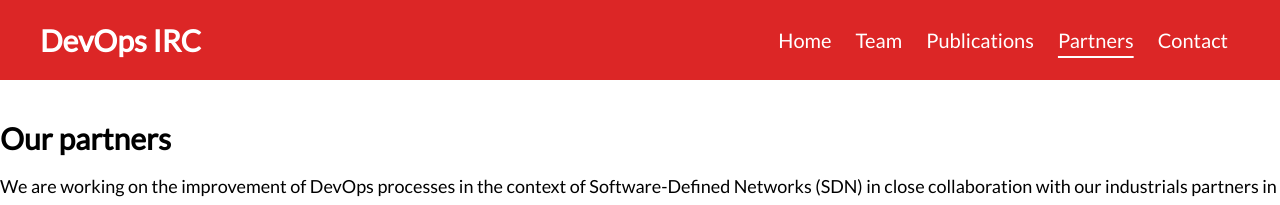
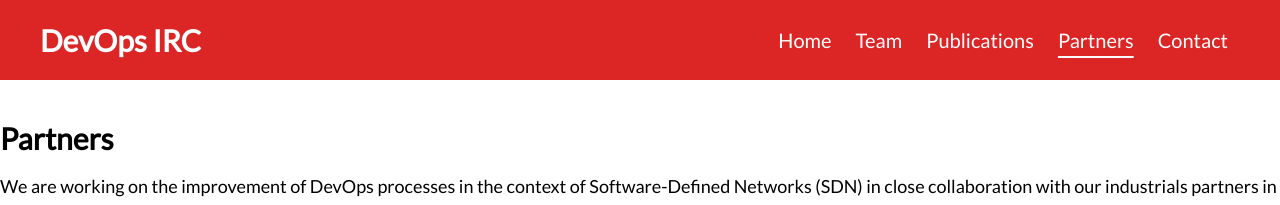
Before and after one commit to devopsirc/devopsirc.github.io, a Vue app: page /partners in a window 1280 px wide. Shown: the top 205 px of the page. Built offline with nearby package versions, Linux system fonts and the light colour scheme; what tw-elements would draw is missing.

Commit message:
pages title fix

```diff
--- a/src/views/PartnersView.vue
+++ b/src/views/PartnersView.vue
@@ -1,6 +1,6 @@
 <template>
   <div class="partners mb-20">
-    <h1 class="font-bold text-3xl">Our partners</h1>
+    <h1 class="font-bold text-3xl">Partners</h1>
     <p class="text-lg mt-4">
       We are working on the improvement of DevOps processes in the context of Software-Defined
       Networks (SDN) in close collaboration with our industrials partners in the domain of
--- a/src/views/TeamView.vue
+++ b/src/views/TeamView.vue
@@ -12,7 +12,7 @@ const getImagePath = (name) => {
 </script>
 <template>
   <div class="team mb-16">
-    <h1 class="font-bold text-3xl">Our team</h1>
+    <h1 class="font-bold text-3xl">Team</h1>
     <p class="text-xl">Professors, Students, and Interns</p>
 
     <div class="grid grid-cols-1 md:grid-cols-4 mt-12">
```
